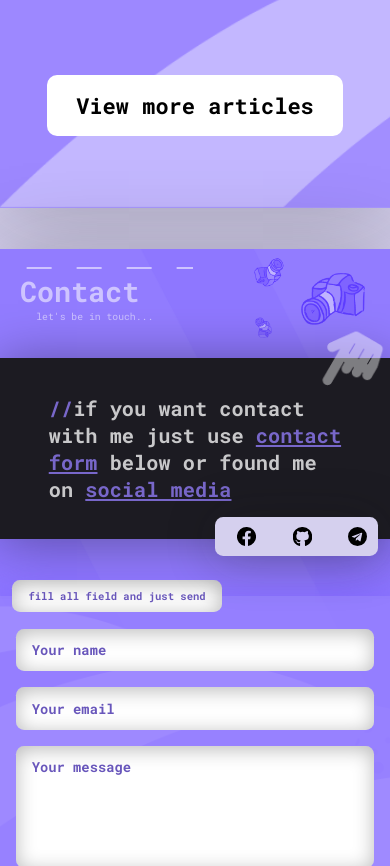
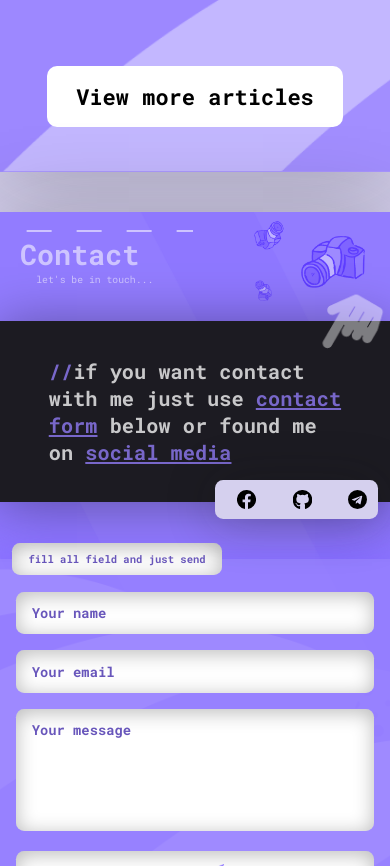
Before and after one commit to rackowsky/my-hobby-blog, a Gatsby site: page / in a window 390 px wide. Shown: the part 2904-3770 px from the top of the page. Built offline with nearby package versions, Linux system fonts and the light colour scheme; Gatsby itself is replaced by a stand-in of ours.

Commit message:
added responsive margin to button at the end of the blog section

```diff
--- a/src/templates/index/my-blog/index.style.js
+++ b/src/templates/index/my-blog/index.style.js
@@ -8,7 +8,7 @@ import bodyBackground from "../../../utils/imgs/bodyBg/my-blog.png"
 export const MyBlogTemplateWrapper = styled.div`
     background: no-repeat center/cover url(${bodyBackground}) #8e77ff;
     margin-top: ${ViewportCalculator(25, "desktop")};
-    margin-bottom: ${ViewportCalculator(70, "desktop")};
+    margin-bottom: ${ViewportCalculator(50, "desktop")};
     margin-left: ${ViewportCalculator(100, "desktop")};
     margin-right: ${ViewportCalculator(100, "desktop")};
     padding: ${ViewportCalculator(15, "desktop")};
@@ -22,7 +22,7 @@ export const MyBlogTemplateWrapper = styled.div`
     }
     @media ${theme.media.laptop} {
         margin-top: ${ViewportCalculator(25, "laptop")};
-        margin-bottom: ${ViewportCalculator(70, "laptop")};
+        margin-bottom: ${ViewportCalculator(50, "laptop")};
         margin-left: ${ViewportCalculator(50, "laptop")};
         margin-right: ${ViewportCalculator(50, "laptop")};
         border-radius: ${ViewportCalculator(45, "laptop")};
@@ -78,8 +78,29 @@ export const Button = styled.div`
     padding: 16px 29px;
     margin-left: auto;
     margin-right: auto;
-    margin-top: 50px;
-    margin-bottom: 60px;
+    margin-top: ${ViewportCalculator(50, "desktop")};
+    margin-bottom: ${ViewportCalculator(60, "desktop")};
+
+    @media ${theme.media.desktop} {
+        margin-top: 50px;
+        margin-bottom: 60px;
+    }
+    @media ${theme.media.laptop} {
+        margin-top: ${ViewportCalculator(50, "laptop")};
+        margin-bottom: ${ViewportCalculator(50, "laptop")};
+    }
+    @media ${theme.media.tablet} {
+        margin-top: ${ViewportCalculator(50, "tablet")};
+        margin-bottom: ${ViewportCalculator(40, "tablet")};
+    }
+    @media ${theme.media.largeMobile} {
+        margin-top: ${ViewportCalculator(50, "largeMobile")};
+        margin-bottom: ${ViewportCalculator(40, "largeMobile")};
+    }
+    @media ${theme.media.mobile} {
+        margin-top: ${ViewportCalculator(50, "mobile")};
+        margin-bottom: ${ViewportCalculator(40, "mobile")};
+    }
 `
 export const ItemWrapper = styled.div`
     width: 425px;
```
